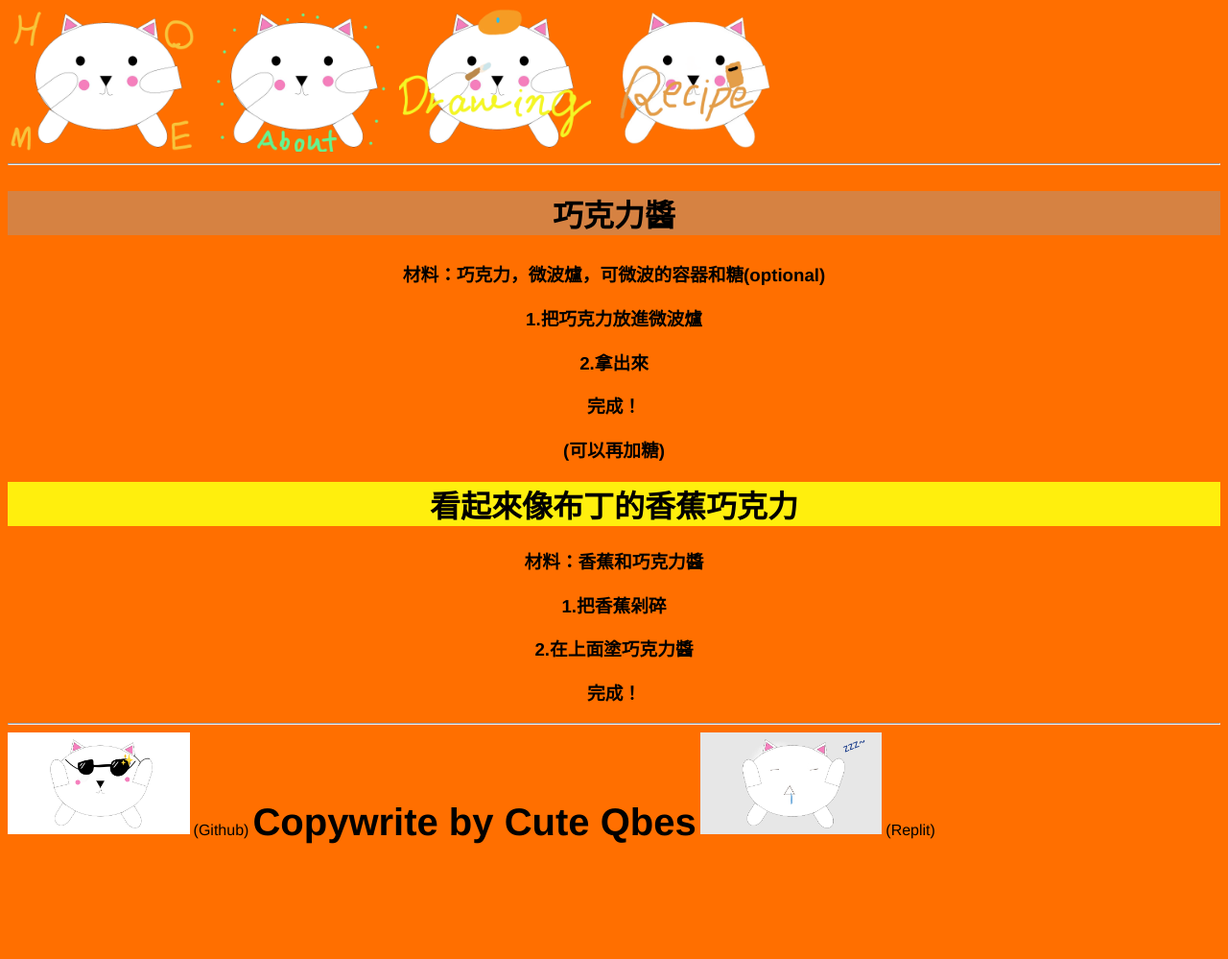
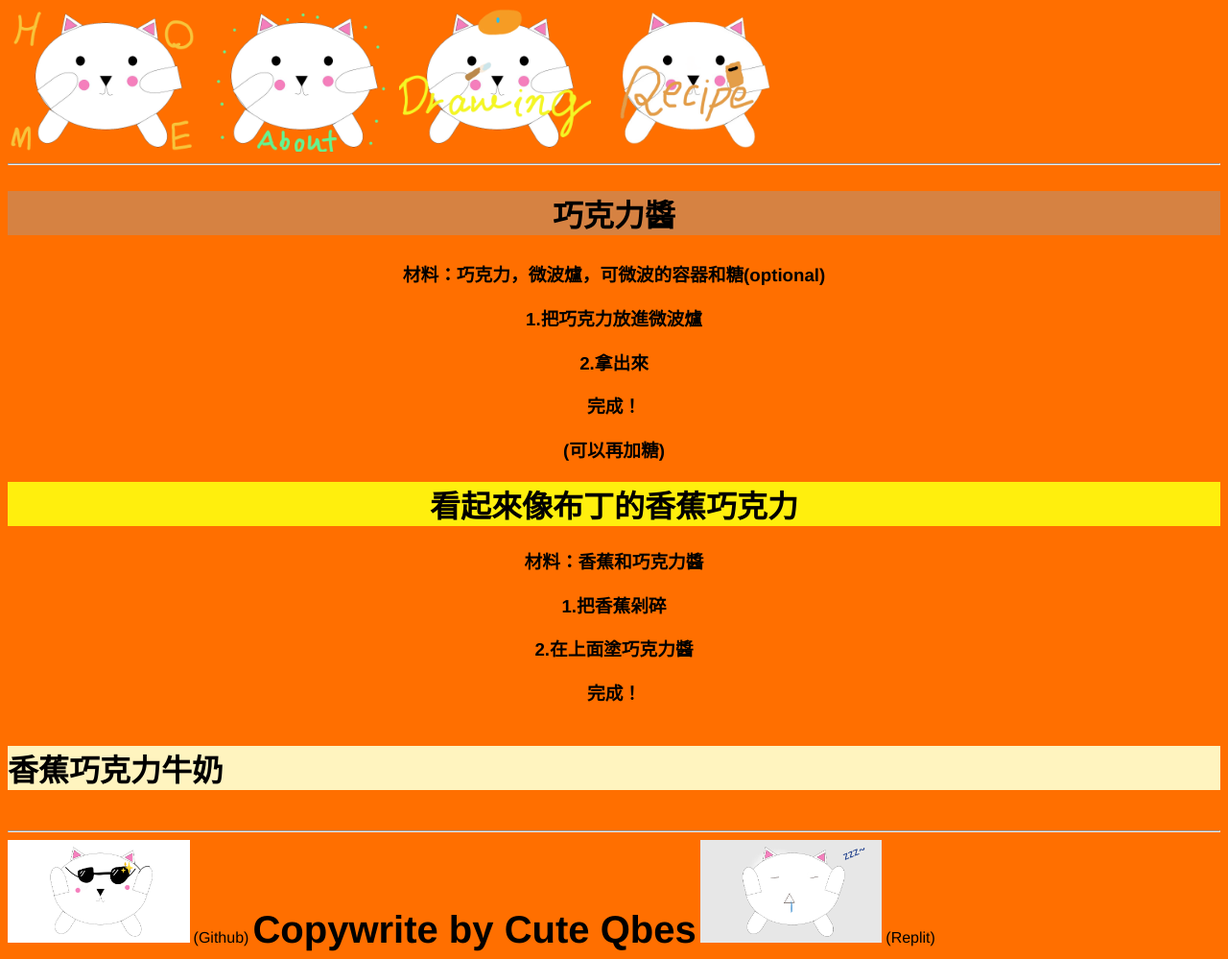
Before and after one commit to CuteQQQ/Web-en, a plain HTML site: page recipe.html in a window 1280 px wide. Shown: the whole page at 96% size. Before the commit the page ends 886 px from the top, so only its background shows below. Drawn offline with Linux system fonts and the light colour scheme.

Commit message:
Update recipe.html

```diff
--- a/recipe.html
+++ b/recipe.html
@@ -21,13 +21,15 @@
 		<h3 class="text center">材料：巧克力，微波爐，可微波的容器和糖(optional)</h3>
 		<h3 class="text center">1.把巧克力放進微波爐</h3>
 		<h3 class="text center">2.拿出來</h3>
-			<h3 class="text center">完成！</h3>
+                <h3 class="text center">完成！</h3>
 		<h3 class="text center">(可以再加糖)</h3>
 		<h1 class="text center">看起來像布丁的香蕉巧克力</h1>
 		<h3 class="text center">材料：香蕉和巧克力醬</h3>
 		<h3 class="text center">1.把香蕉剁碎</h3>
 		<h3 class="text center">2.在上面塗巧克力醬</h3>
 		<h3 class="text center">完成！</h3>
+		<h4 class-"text center">香蕉巧克力牛奶</h4>
+
 <div>
 <hr>
     <a href="https://github.com/CuteQQQ"><img src="Qbes-sunglasses.png" class="tiny"></a>
```
